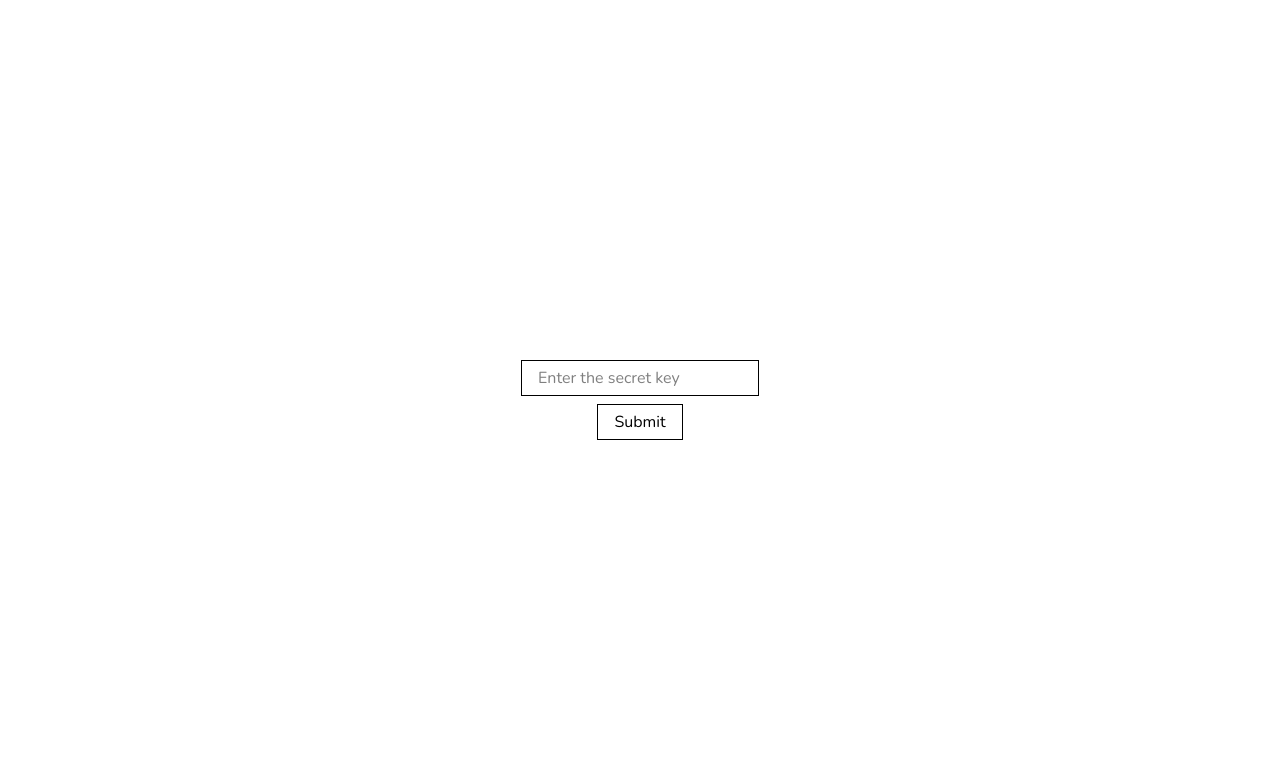
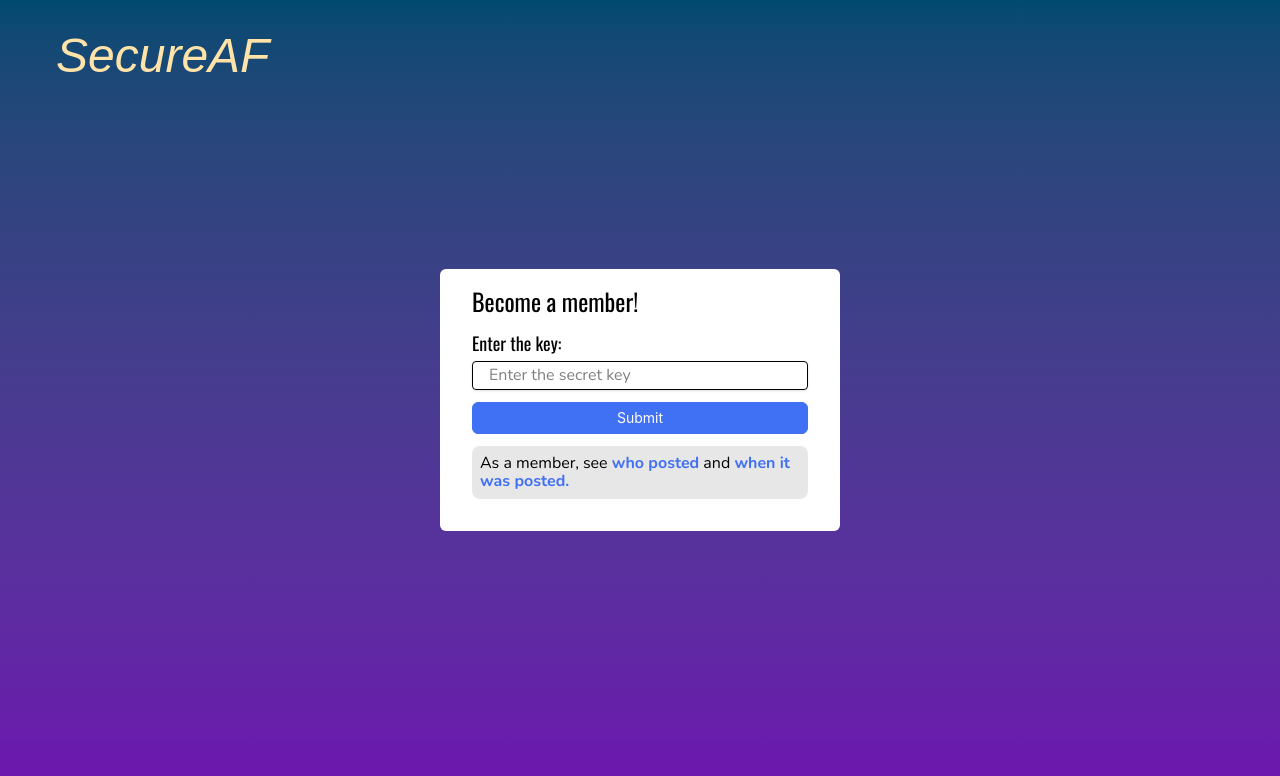
Before and after one commit to Abhay212121/secureAF, a React (Vite) app: page /membership in a window 1280 px wide. Shown: the top 776 px of the page. Built offline with nearby package versions, Linux system fonts and the light colour scheme; a web font is replaced by a local one.

Commit message:
done with the Membership component.

```diff
--- a/src/components/Form.jsx
+++ b/src/components/Form.jsx
@@ -1,5 +1,5 @@
 import { useEffect, useState } from "react";
-import Input from "./input";
+import Input from "./Input";
 import axios from "axios";
 import { useNavigate } from "react-router-dom";
 import { message, Button } from "antd";
--- a/src/components/Header.jsx
+++ b/src/components/Header.jsx
@@ -15,23 +15,23 @@ export function Header({ loggedIn, setLoggedIn }) {
   };
 
   return (
-    <div className="flex justify-between py-4 items-center w-[90%] px-10 mx-auto">
+    <div className="flex justify-between py-6 items-center w-[90%] px-10 mx-auto">
       <p
-        className="text-5xl font-head italic cursor-pointer text-[#FFE3A9]"
+        className="text-5xl font-head italic cursor-pointer text-[#FFE3A9] !mb-0 "
         onClick={() => navigate("/")}
       >
         SecureAF
       </p>
       {loggedIn && (
         <p
-          className={`text-xl font-body mr-30 px-2 py-1 rounded-2xl border-2 cursor-pointer text-[#FFE3A9] `}
+          className={`text-xl font-body mr-30 px-2 py-1 rounded-2xl border-2 cursor-pointer text-[#FFE3A9] !mb-0 `}
           onClick={() => navigate("/membership")}
         >
           Membership
         </p>
       )}
       <p
-        className="text-xl font-body rounded-2xl px-2 py-1 cursor-pointer border-2 text-[#FFE3A9]"
+        className="text-xl font-body rounded-2xl px-2 py-1 cursor-pointer border-2 text-[#FFE3A9] !mb-0"
         onClick={handleLogSwitch}
       >
         {loggedIn ? "Logout" : "Login"}
--- a/src/components/Home.jsx
+++ b/src/components/Home.jsx
@@ -24,6 +24,7 @@ export function Home() {
       console.log(res.data.role);
       if (res.data.role === "is a member") {
         setMember(true);
+        console.log("member");
       }
     } catch (error) {
       console.error("Unautohorized", error);
--- a/src/components/Membership.jsx
+++ b/src/components/Membership.jsx
@@ -1,14 +1,21 @@
 import axios from "axios";
 import { useState } from "react";
 import { useNavigate } from "react-router-dom";
+import { Button } from "antd";
+import { message } from "antd";
 
 export function Membership() {
   const [key, setKey] = useState("");
   const navigate = useNavigate();
   const [membershipError, setMembershipError] = useState();
+  const [loading, setLoading] = useState(false);
+  const [member, setMember] = useState(
+    localStorage.getItem("member") === "true"
+  );
 
   const handleClick = async () => {
     try {
+      setLoading(true);
       const res = await axios.post(
         "http://localhost:3000/membership",
         { key },
@@ -20,35 +27,123 @@ export function Membership() {
       );
       console.log(res.data.msg);
       if (res.data.status == 200) {
+        localStorage.setItem("member", true);
+        message.success("You are now a member!");
         navigate("/");
       } else {
+        message.error("Invalid key!");
         setMembershipError(res.data.msg);
+        setKey("");
       }
     } catch (error) {
       console.log(error);
+    } finally {
+      setLoading(false);
+    }
+  };
+
+  const handleRevokeClick = async () => {
+    try {
+      setLoading(true);
+      const username = localStorage.getItem("username");
+      const res = await axios.post("http://localhost:3000/revokeMembership", {
+        username,
+      });
+      if (res.data.status == 200) {
+        setMember(false);
+        localStorage.setItem("member", false);
+        message.success("Membership Revoked");
+      } else {
+        message.error(`Error revoking membersip`);
+      }
+    } catch (error) {
+      console.log(error);
+    } finally {
+      setLoading(false);
     }
   };
 
   return (
-    <div className="flex-col flex items-center gap-2 justify-center h-screen font-form-text">
+    <>
+      <p
+        className="text-5xl absolute pt-8 pl-14 font-head italic cursor-pointer text-[#FFE3A9] !mb-0 "
+        onClick={() => navigate("/")}
+      >
+        SecureAF
+      </p>
+      <div className="flex items-center justify-center h-screen font-form-text bg-gradient-to-b from-sky-900 to-purple-800 ">
+        <div className="w-100 flex flex-col  gap-3 px-8 py-4 rounded-md bg-white ">
+          {member ? (
+            <div className="flex flex-col gap-4">
+              <p className="text-3xl font-form-head !mb-0 text-center">
+                You are already a member!
+              </p>
+              <Button
+                loading={loading}
+                onClick={handleRevokeClick}
+                style={{
+                  backgroundColor: "#4070F4",
+                  borderColor: "#4070F4",
+                  color: "white",
+                }}
+                className="place-self-center"
+              >
+                Revoke Membership
+              </Button>
+            </div>
+          ) : (
+            <>
+              <p className="group relative w-fit font-form-head text-2xl !mb-0">
+                Become a member!
+                <span className="absolute bottom-0 left-0 h-[3px] w-0 bg-[#4070F4] transition-all duration-300 group-hover:w-full"></span>
+              </p>
+              <div className="flex flex-col gap-1">
+                <label
+                  htmlFor="membershipKey"
+                  className=" font-form-head text-lg"
+                >
+                  Enter the key:
+                </label>
                 <input
                   type="text"
                   name="membershipKey"
                   id="membershipKey"
-        placeholder={membershipError ? membershipError : "Enter the secret key"}
+                  placeholder={
+                    membershipError ? membershipError : "Enter the secret key"
+                  }
                   value={key}
                   onChange={(e) => {
                     setKey(e.target.value);
                   }}
-        className={`border px-4 py-2 ${membershipError && "border-red-500"}`}
+                  className={`font-form-head border-1 px-4 py-1 rounded-sm shadow cursor-pointer hover:shadow-md hover:border-[#4070F4] focus:border-[#4070f4] focus:cursor-default transition duration-200 ${
+                    membershipError && "border-red-500"
+                  }`}
                 />
-      <button
+              </div>
+              <Button
                 className="border px-4 py-2"
                 disabled={!key}
+                loading={loading}
                 onClick={handleClick}
+                style={{
+                  backgroundColor: "#4070F4",
+                  borderColor: "#4070F4",
+                  color: "white",
+                }}
               >
                 Submit
-      </button>
+              </Button>
+              <p className="font-form-text text-md bg-[#2121211b] p-2 rounded-lg">
+                As a member, see{" "}
+                <span className="font-bold text-[#4070F4]">who posted</span> and{" "}
+                <span className="font-bold text-[#4070F4]">
+                  when it was posted.
+                </span>
+              </p>
+            </>
+          )}
         </div>
+      </div>
+    </>
   );
 }
--- a/src/components/Post.jsx
+++ b/src/components/Post.jsx
@@ -7,8 +7,6 @@ export function Post({ data, member, loggedIn }) {
       </p>
       <div className="flex gap-4 font-form-head text-lg">
         <p className="italic">
-          {console.log(member)}
-          {console.log(loggedIn)}
           {member && loggedIn ? data.username : "Anonymous"}
         </p>
         <p>{member && loggedIn ? "@" + data.post_time : "-:- - --/--/----"}</p>
```
Lines whose indentation alone changed are shown as unchanged.
